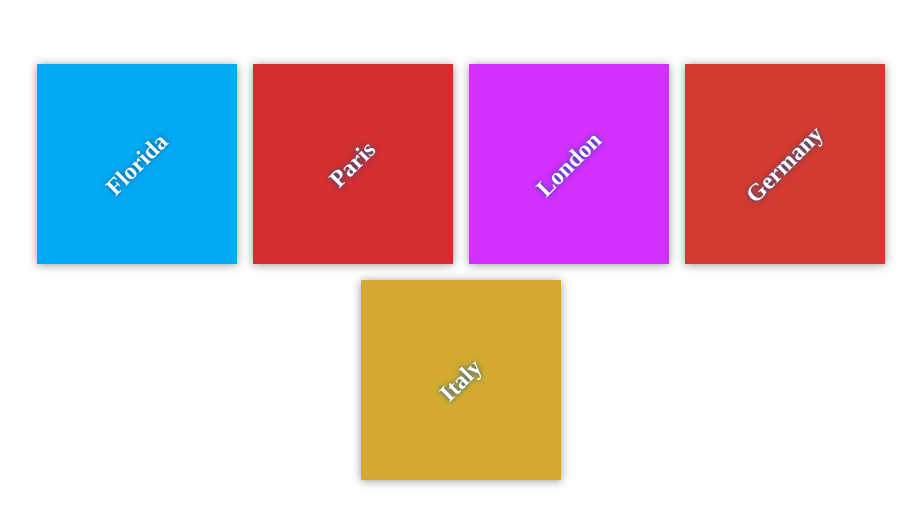
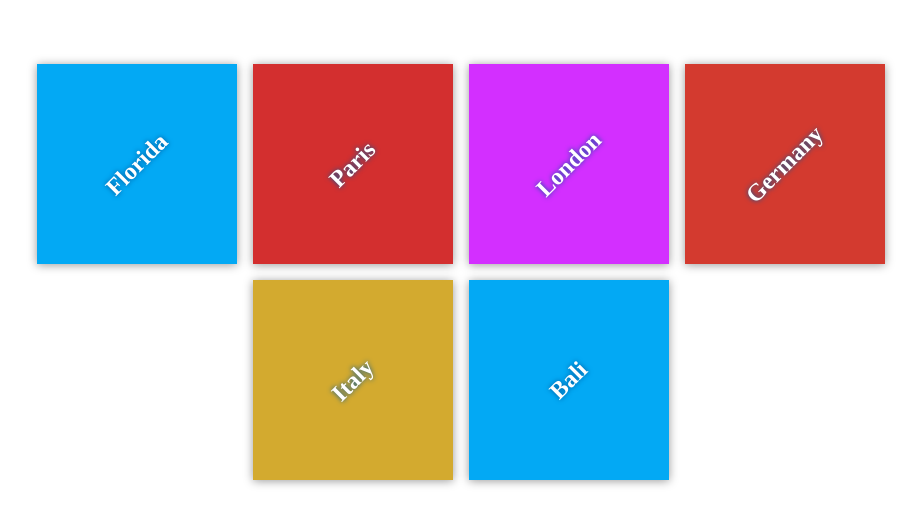
Before and after one commit to Ananya-Gore/my-travel-plans, a plain HTML site: page index.html in a window 1280 px wide. Shown: the part 128-652 px from the top of the page, without its empty margins (179-1100 px from the left). Drawn offline with Linux system fonts and the light colour scheme.

Commit message:
Add destination as Bali

```diff
--- a/index.html
+++ b/index.html
@@ -29,6 +29,10 @@
             <div class="destination" id="italy">
                 <h2>Italy</h2>
             </div>
+
+            <div class="destination" id="bali">
+                <h2>Bali</h2>
+            </div>
         </div>
     </div>
 
```
